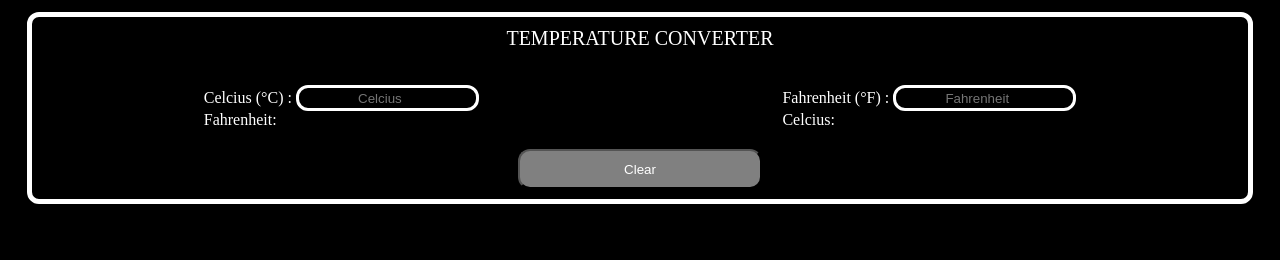
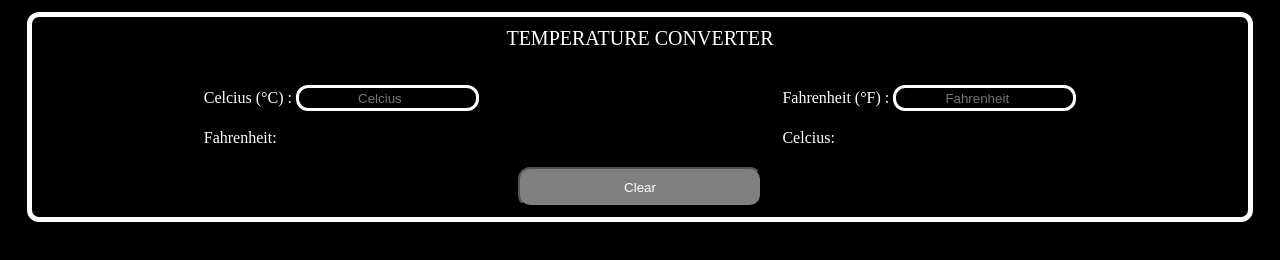
Before and after one commit to LyleBrown010/tempConverter, a plain HTML site: page index.html in a window 1280 px wide. Drawn offline with Linux system fonts and the light colour scheme.

Commit message:
changes to spacing 2

```diff
--- a/index.html
+++ b/index.html
@@ -15,7 +15,7 @@
                 <label for="celcius">Celcius (&deg;C) :</label>
                 <input type="number" id="inputCelcius" placeholder="Celcius"
                 oninput="temperatureConverterCF(this.value)"
-                onchange="temperatureConverterCF(this.value)"><br>
+                onchange="temperatureConverterCF(this.value)"><br><br>
                 <p>Fahrenheit: <span id="outputFahrenheit"></span> </p>
             </div>
             <br><br>
@@ -23,7 +23,7 @@
                 <label for="fahrenheit">Fahrenheit (&deg;F) :</label>
                 <input type="number" id="inputFahrenheit" placeholder="Fahrenheit"
                 oninput="temperatureConverterFC(this.value)"
-                onchange="temperatureConverterFC(this.value)"><br>
+                onchange="temperatureConverterFC(this.value)"><br><br>
                 <p>Celcius: <span id="outputCelcius"></span> </p>
             </div>
 
```
